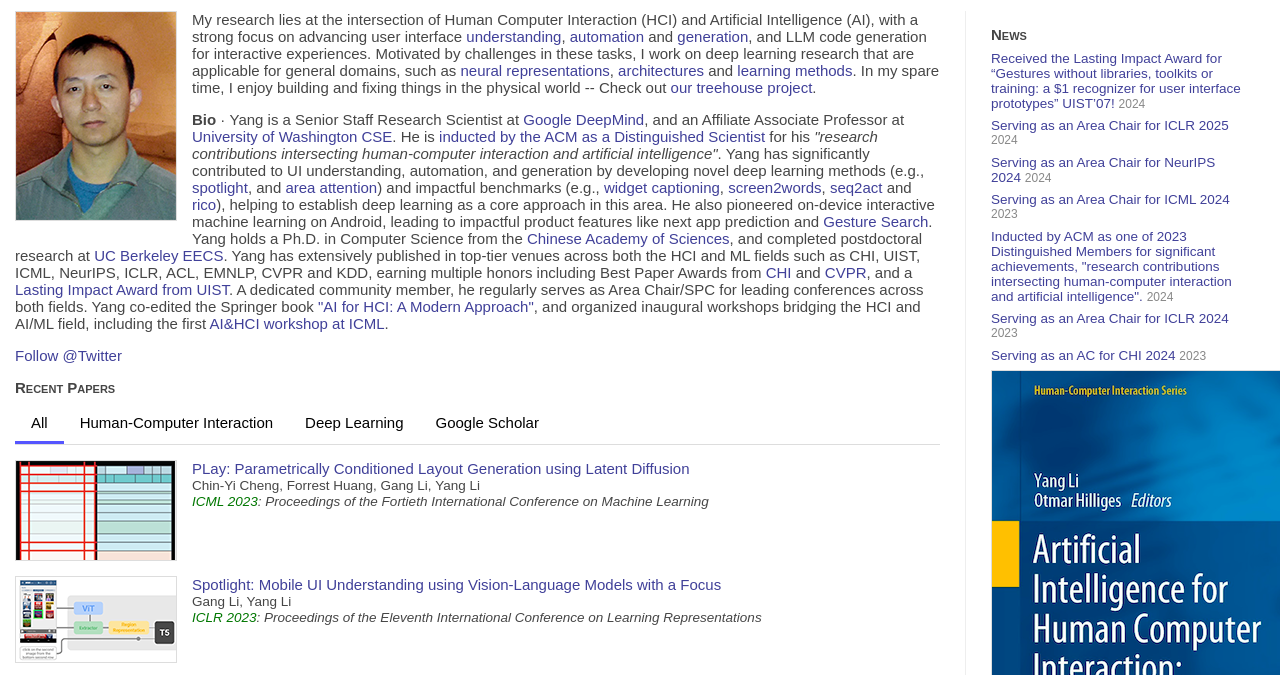
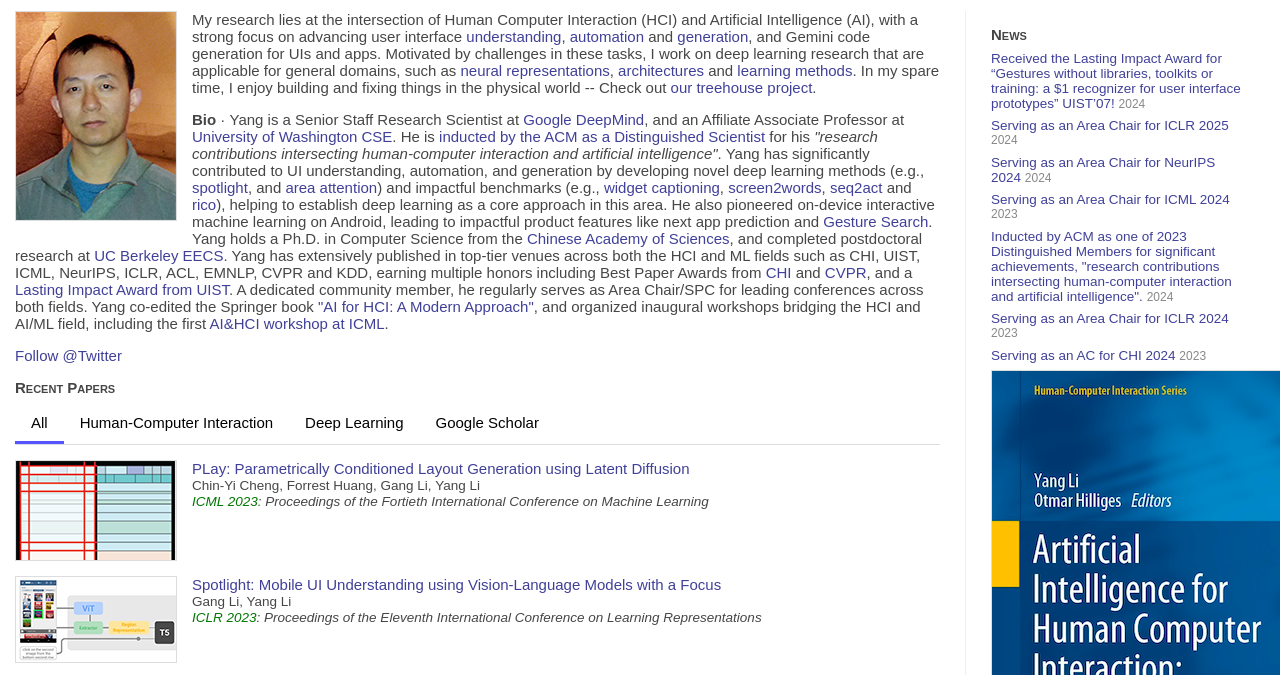
Before and after one commit to yangli169/yangl.org, a plain HTML site: page index.html in a window 1280 px wide. Shown: the part 113-788 px from the top of the page. Drawn offline with nearby package versions, Linux system fonts and the light colour scheme.

Commit message:
Update index.html

```diff
--- a/index.html
+++ b/index.html
@@ -83,8 +83,8 @@
 					with a strong focus on advancing user interface
 					<a href="https://research.google/blog/enabling-conversational-interaction-on-mobile-with-llms/">understanding</a>,
 					<a href="https://research.google/blog/grounding-natural-language-instructions-to-mobile-ui-actions/">automation</a> and
-					<a href="https://proceedings.mlr.press/v202/cheng23b/cheng23b.pdf">generation</a>, and LLM code
-					generation for interactive experiences. Motivated by challenges in these tasks, I work on
+					<a href="https://proceedings.mlr.press/v202/cheng23b/cheng23b.pdf">generation</a>, and Gemini code
+					generation for UIs and apps. Motivated by challenges in these tasks, I work on
 					deep learning research that are applicable for general domains, such as
 					<a href="https://openreview.net/pdf?id=YXjhRGvqfFN">neural representations</a>,
 					<a href="https://openaccess.thecvf.com/content_CVPR_2019/papers/Chen_You_Look_Twice_GaterNet_for_Dynamic_Filter_Selection_in_CNNs_CVPR_2019_paper.pdf">architectures</a>
```
